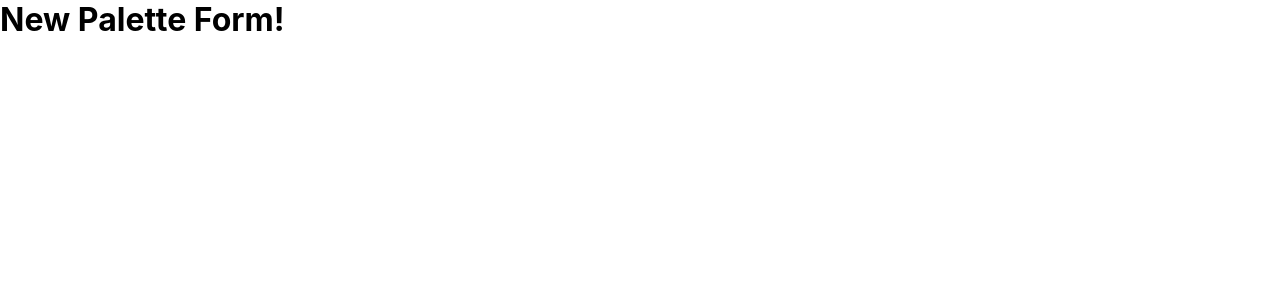
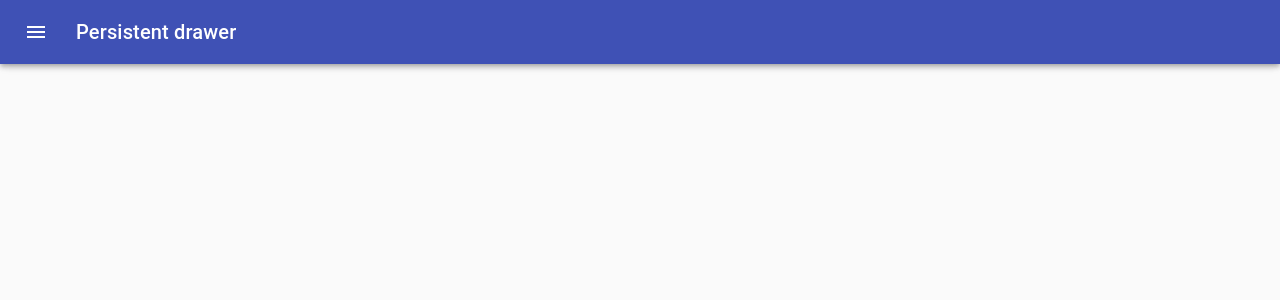
Before and after one commit to costingh/color-palette-react, a React (Create React App) app: page /palette/new in a window 1280 px wide. Shown: the top 300 px of the page. Built offline with nearby package versions, Linux system fonts and the light colour scheme.

Commit message:
Add ChromePicker and Buttons to Drawer

```diff
--- a/package.json
+++ b/package.json
@@ -12,6 +12,7 @@
     "chroma-js": "^2.1.0",
     "rc-slider": "^9.7.1",
     "react": "^17.0.1",
+    "react-color": "^2.19.3",
     "react-copy-to-clipboard": "^5.0.3",
     "react-dom": "^17.0.1",
     "react-router-dom": "^5.2.0",
--- a/src/Components/NewPaletteForm.js
+++ b/src/Components/NewPaletteForm.js
@@ -1,11 +1,156 @@
 import React from 'react'
 
+import clsx from 'clsx';
+import { makeStyles, useTheme } from '@material-ui/core/styles';
+import Drawer from '@material-ui/core/Drawer';
+import CssBaseline from '@material-ui/core/CssBaseline';
+import AppBar from '@material-ui/core/AppBar';
+import Toolbar from '@material-ui/core/Toolbar';
+import Typography from '@material-ui/core/Typography';
+import Divider from '@material-ui/core/Divider';
+import IconButton from '@material-ui/core/IconButton';
+import MenuIcon from '@material-ui/icons/Menu';
+import ChevronLeftIcon from '@material-ui/icons/ChevronLeft';
+import { ChromePicker } from 'react-color'
+import { Button } from '@material-ui/core';
+
+const drawerWidth = 400;
+
+const useStyles = makeStyles((theme) => ({
+    root: {
+        display: 'flex',
+    },
+    appBar: {
+        transition: theme.transitions.create(['margin', 'width'], {
+            easing: theme.transitions.easing.sharp,
+            duration: theme.transitions.duration.leavingScreen,
+        }),
+    },
+    appBarShift: {
+        width: `calc(100% - ${drawerWidth}px)`,
+        marginLeft: drawerWidth,
+        transition: theme.transitions.create(['margin', 'width'], {
+            easing: theme.transitions.easing.easeOut,
+            duration: theme.transitions.duration.enteringScreen,
+        }),
+    },
+    menuButton: {
+        marginRight: theme.spacing(2),
+    },
+    hide: {
+        display: 'none',
+    },
+    drawer: {
+        width: drawerWidth,
+        flexShrink: 0,
+    },
+    drawerPaper: {
+        width: drawerWidth,
+    },
+    drawerHeader: {
+        display: 'flex',
+        alignItems: 'center',
+        padding: theme.spacing(0, 1),
+        // necessary for content to be below app bar
+        ...theme.mixins.toolbar,
+        justifyContent: 'flex-end',
+    },
+    content: {
+        flexGrow: 1,
+        padding: theme.spacing(3),
+        transition: theme.transitions.create('margin', {
+            easing: theme.transitions.easing.sharp,
+            duration: theme.transitions.duration.leavingScreen,
+        }),
+        marginLeft: -drawerWidth,
+    },
+    contentShift: {
+        transition: theme.transitions.create('margin', {
+            easing: theme.transitions.easing.easeOut,
+            duration: theme.transitions.duration.enteringScreen,
+        }),
+        marginLeft: 0,
+    },
+}));
+
 function NewPaletteForm() {
+    const classes = useStyles();
+    const theme = useTheme();
+    const [open, setOpen] = React.useState(false);
+    const [colorValue, setColorValue] = React.useState('red')
+
+    const handleDrawerOpen = () => {
+        setOpen(true);
+    };
+
+    const handleDrawerClose = () => {
+        setOpen(false);
+    };
+
+    const handleColorChange = color => {
+        setColorValue(color.rgb)
+    };
+
     return (
-        <div>
-            <h1>New Palette Form!</h1>
+        <div className={classes.root}>
+            <CssBaseline />
+            <AppBar
+                position="fixed"
+                className={clsx(classes.appBar, {
+                    [classes.appBarShift]: open,
+                })}
+            >
+                <Toolbar>
+                    <IconButton
+                        color="inherit"
+                        aria-label="open drawer"
+                        onClick={handleDrawerOpen}
+                        edge="start"
+                        className={clsx(classes.menuButton, open && classes.hide)}
+                    >
+                        <MenuIcon />
+                    </IconButton>
+                    <Typography variant="h6" noWrap>
+                        Persistent drawer
+          </Typography>
+                </Toolbar>
+            </AppBar>
+            <Drawer
+                className={classes.drawer}
+                variant="persistent"
+                anchor="left"
+                open={open}
+                classes={{
+                    paper: classes.drawerPaper,
+                }}
+            >
+                <div className={classes.drawerHeader}>
+                    <IconButton onClick={handleDrawerClose}>
+                        <ChevronLeftIcon />
+                    </IconButton>
+                </div>
+                <Divider />
+                <Typography variant="h4">Design Your Palette</Typography>
+                <Button variant="contained" color='secondary'>Clear Palette</Button>
+                <Button variant="contained" color='primary'>Random Color</Button>
+                <ChromePicker
+                    color={colorValue}
+                    disableAlpha={false}
+                    onChange={handleColorChange}
+                    onChangeComplete={(newColor) => console.log(newColor)}
+                />
+                <Button variant="contained" color='primary'>Add Color</Button>
+            </Drawer>
+            <main
+                className={clsx(classes.content, {
+                    [classes.contentShift]: open,
+                })}
+            >
+                <div className={classes.drawerHeader} />
+
+            </main>
         </div>
-    )
+    );
 }
 
 export default NewPaletteForm
```
Also changed, not shown: 1 other file (tests, documents, lock files or other folders).
